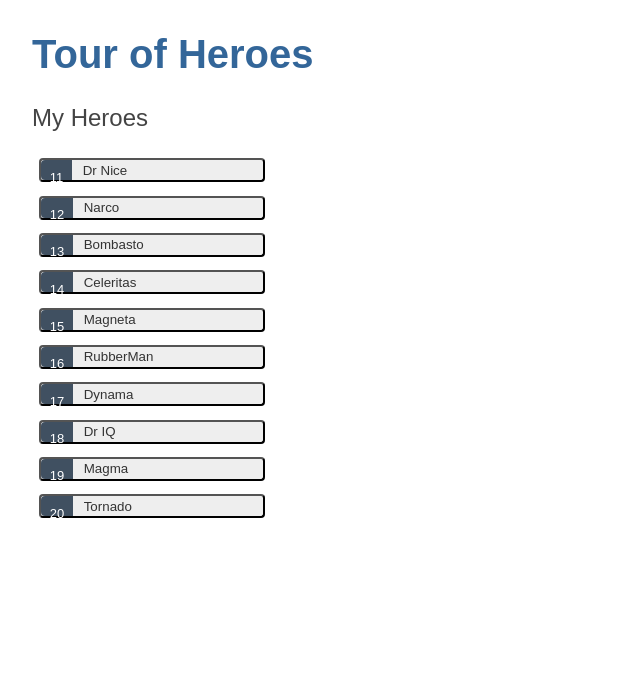
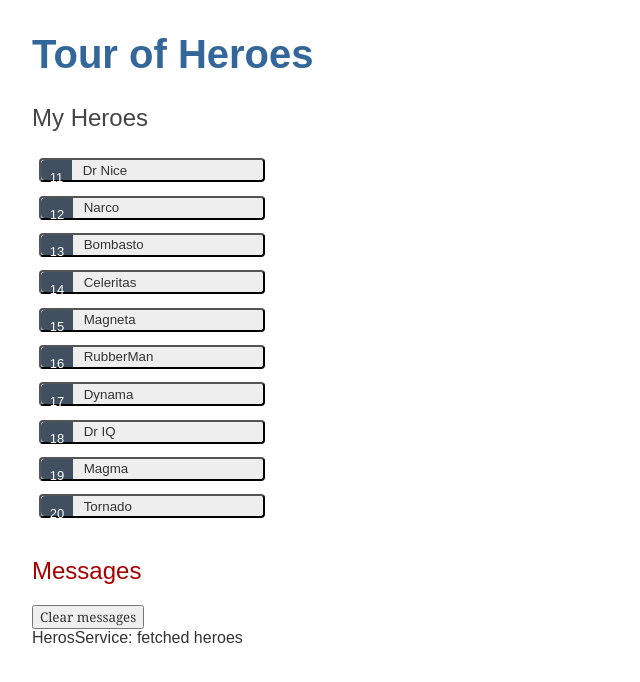
Before and after one commit to GaiaRossi/angular-tutorial-app, an Angular app: page / in a window 1280 px wide. Shown: the top 682 px of the page, without its empty margins (0-640 px from the left). Built offline with nearby package versions, Linux system fonts and the light colour scheme.

Commit message:
creato un servizio per invio dei messaggi

```diff
--- a/src/app/app.component.html
+++ b/src/app/app.component.html
@@ -1,2 +1,3 @@
 <h1>{{title}}</h1>
 <app-heroes></app-heroes>
+<app-messages></app-messages>
--- a/src/app/app.module.ts
+++ b/src/app/app.module.ts
@@ -8,6 +8,7 @@ import { HeroesComponent } from './heroes/heroes.component';
 /**per poter usare ngModel devo importare FormsModule */
 import { FormsModule } from '@angular/forms';
 import { HeroDetailComponent } from './hero-detail/hero-detail.component';
+import { MessagesComponent } from './messages/messages.component';
 
 
 
@@ -15,7 +16,8 @@ import { HeroDetailComponent } from './hero-detail/hero-detail.component';
   declarations: [
     AppComponent,
     HeroesComponent,
-    HeroDetailComponent
+    HeroDetailComponent,
+    MessagesComponent
   ],
   /**devo aggiungerlo anche qui cosi lo importa */
   imports: [
--- a/src/app/hero.service.ts
+++ b/src/app/hero.service.ts
@@ -3,16 +3,18 @@ import { Injectable } from '@angular/core';
 import { Hero } from './hero';
 import { HEROES } from './mock-heroes';
 import { Observable, of } from 'rxjs';
+import { MessageService } from './message.service';
 
 @Injectable({
   providedIn: 'root'
 })
 export class HeroService {
 
-  constructor() { }
+  constructor(private messageService: MessageService) { }
 
   getHeroes(): Observable<Hero[]>{
     const heroes = of(HEROES);
+    this.messageService.add("HerosService: fetched heroes");
     return heroes;
   }
 
--- a/src/app/heroes/heroes.component.ts
+++ b/src/app/heroes/heroes.component.ts
@@ -1,6 +1,7 @@
 import { Component, OnInit } from '@angular/core';
 import { Hero } from '../hero';
 import { HeroService } from '../hero.service';
+import { MessageService } from '../message.service';
 
 @Component({
   selector: 'app-heroes',
@@ -12,7 +13,7 @@ export class HeroesComponent implements OnInit {
   heroes: Hero[] = [];
   selectedHero?: Hero;
 
-  constructor(private heroService: HeroService) {
+  constructor(private heroService: HeroService, private messageService: MessageService) {
   }
 
   ngOnInit(): void {
@@ -21,6 +22,7 @@ export class HeroesComponent implements OnInit {
 
   onSelect(hero: Hero){
     this.selectedHero = hero;
+    this.messageService.add('HeroesComponent: selectedHero ' + hero.name);
   }
 
   getHeroes(): void{
--- /dev/null
+++ b/src/app/message.service.ts
@@ -0,0 +1,18 @@
+import { Injectable } from '@angular/core';
+
+@Injectable({
+  providedIn: 'root'
+})
+export class MessageService {
+
+  messages: string[] = [];
+
+  add(message: string): void{
+    this.messages.push(message);
+  }
+
+  clear(): void{
+    this.messages = [];
+  }
+
+}
--- /dev/null
+++ b/src/app/messages/messages.component.css
@@ -0,0 +1,19 @@
+/* MessagesComponent's private CSS styles */
+h2 {
+    color: #A80000;
+    font-family: Arial, Helvetica, sans-serif;
+    font-weight: lighter;
+  }
+
+  .clear {
+    color: #333;
+    background-color: #eee;
+    margin-bottom: 12px;
+    padding: 1rem;
+    border-radius: 4px;
+    font-size: 1rem;
+  }
+  .clear:hover {
+    color: white;
+    background-color: #42545C;
+  }
--- /dev/null
+++ b/src/app/messages/messages.component.html
@@ -0,0 +1,5 @@
+<div *ngIf="messageService.messages.length">
+    <h2>Messages</h2>
+    <button type="button" (click)="messageService.clear()">Clear messages</button>
+    <div *ngFor="let message of messageService.messages">{{message}}</div>
+</div>
--- /dev/null
+++ b/src/app/messages/messages.component.ts
@@ -0,0 +1,17 @@
+import { Component, OnInit } from '@angular/core';
+import { MessageService } from '../message.service';
+
+@Component({
+  selector: 'app-messages',
+  templateUrl: './messages.component.html',
+  styleUrls: ['./messages.component.css']
+})
+export class MessagesComponent implements OnInit {
+
+  /**deve essere pubblica perche la bindo al template */
+  constructor(public messageService: MessageService) { }
+
+  ngOnInit(): void {
+  }
+
+}
```
Also changed, not shown: 2 other files (tests, documents, lock files or other folders).
